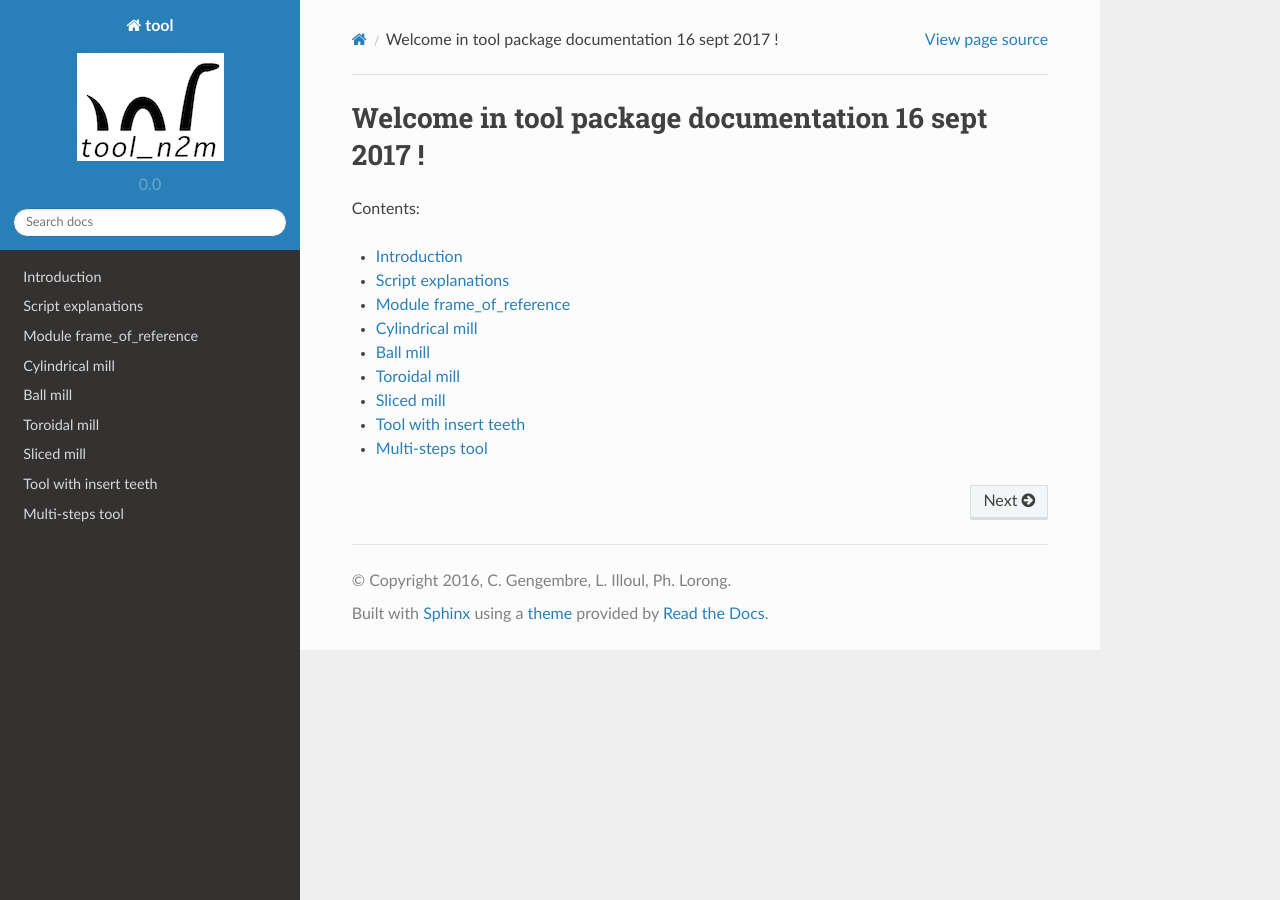
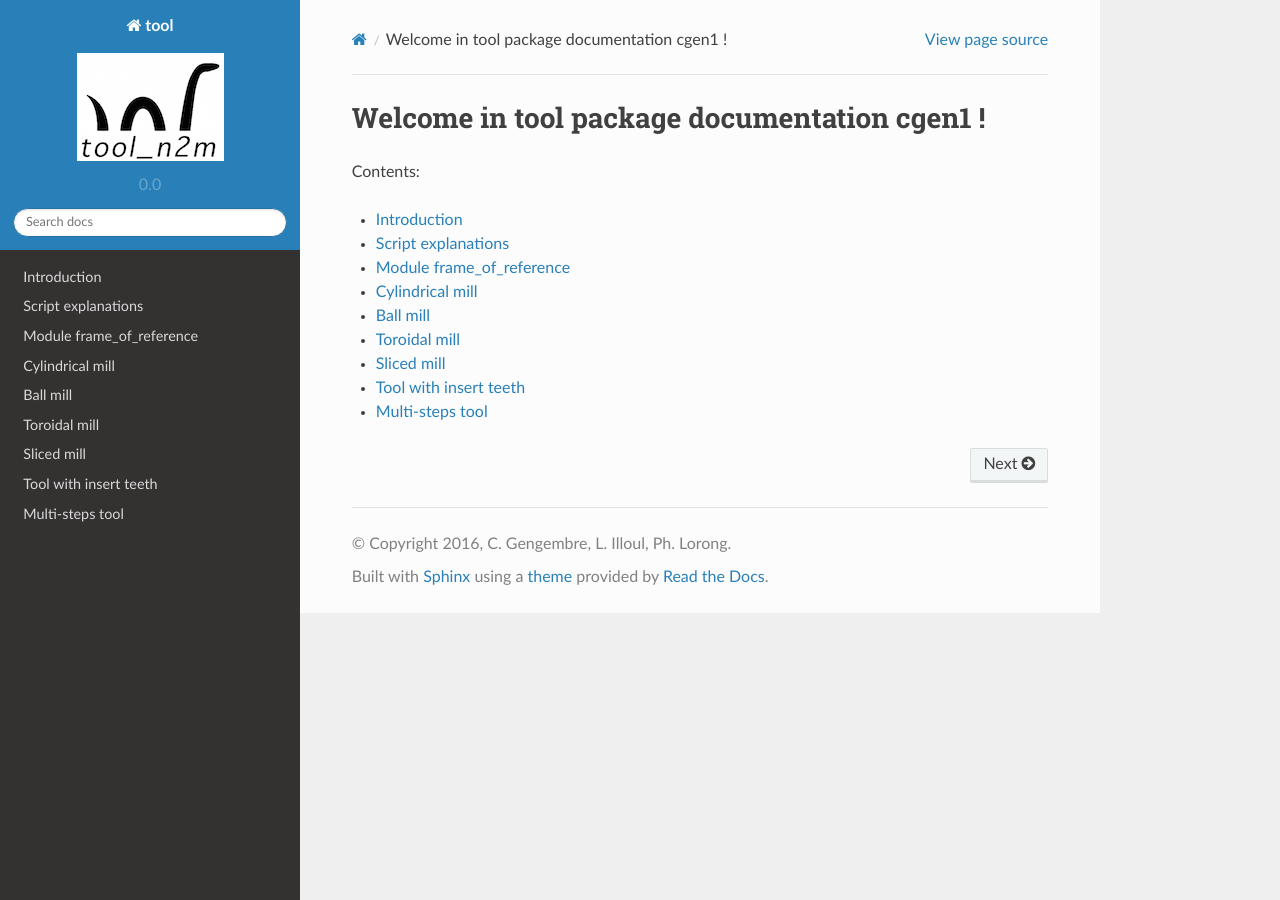
Before and after one commit to cgengembre/tool, a Sphinx documentation site: the page built from sphinxdocs/source/index.rst, in a window 1280 px wide. Built offline with Sphinx 7.4.7 and the Read the Docs theme 2.0.0, drawn with Linux system fonts in a browser that asks for light colours; formulas are drawn with MathJax 3.

Commit message:
Test post-commit 2

```diff
--- a/sphinxdocs/source/index.rst
+++ b/sphinxdocs/source/index.rst
@@ -3,7 +3,7 @@
    You can adapt this file completely to your liking, but it should at least
    contain the root `toctree` directive.
 
-Welcome in tool package documentation 16 sept 2017 !
+Welcome in tool package documentation cgen1 !
 ===========================================
 
 Contents:
```
